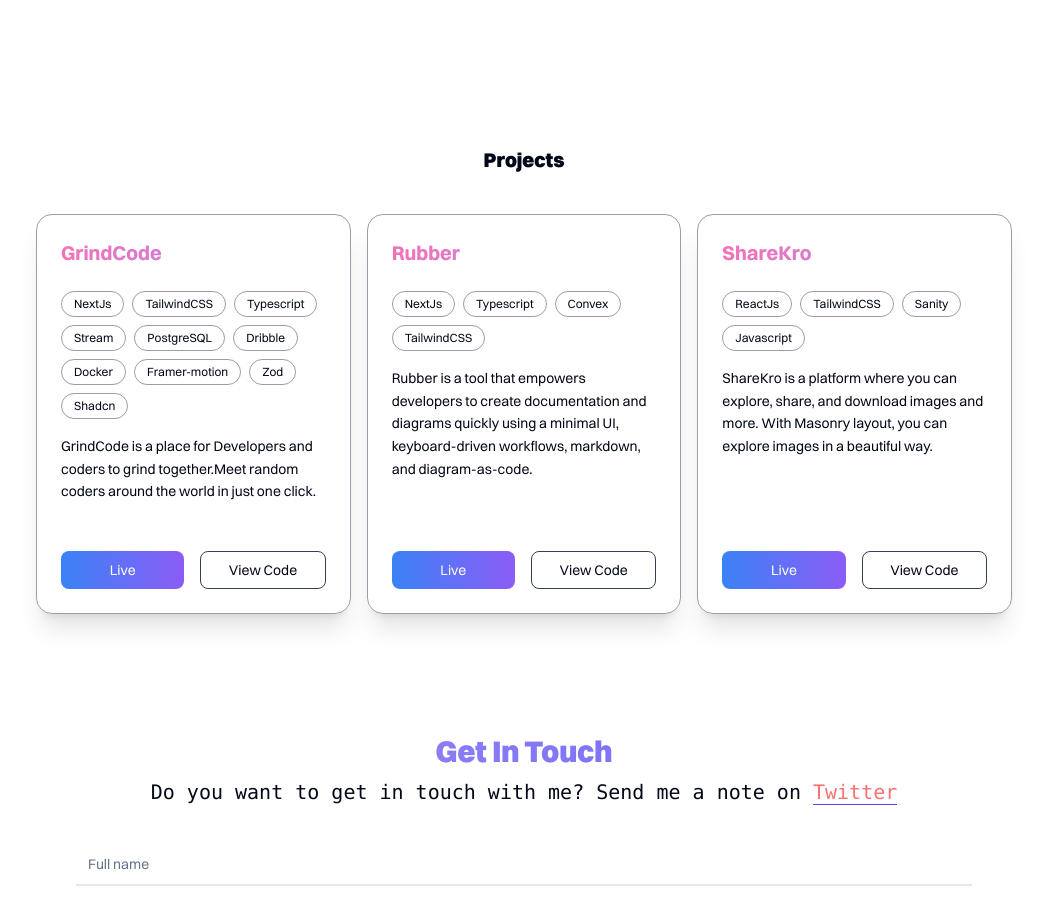
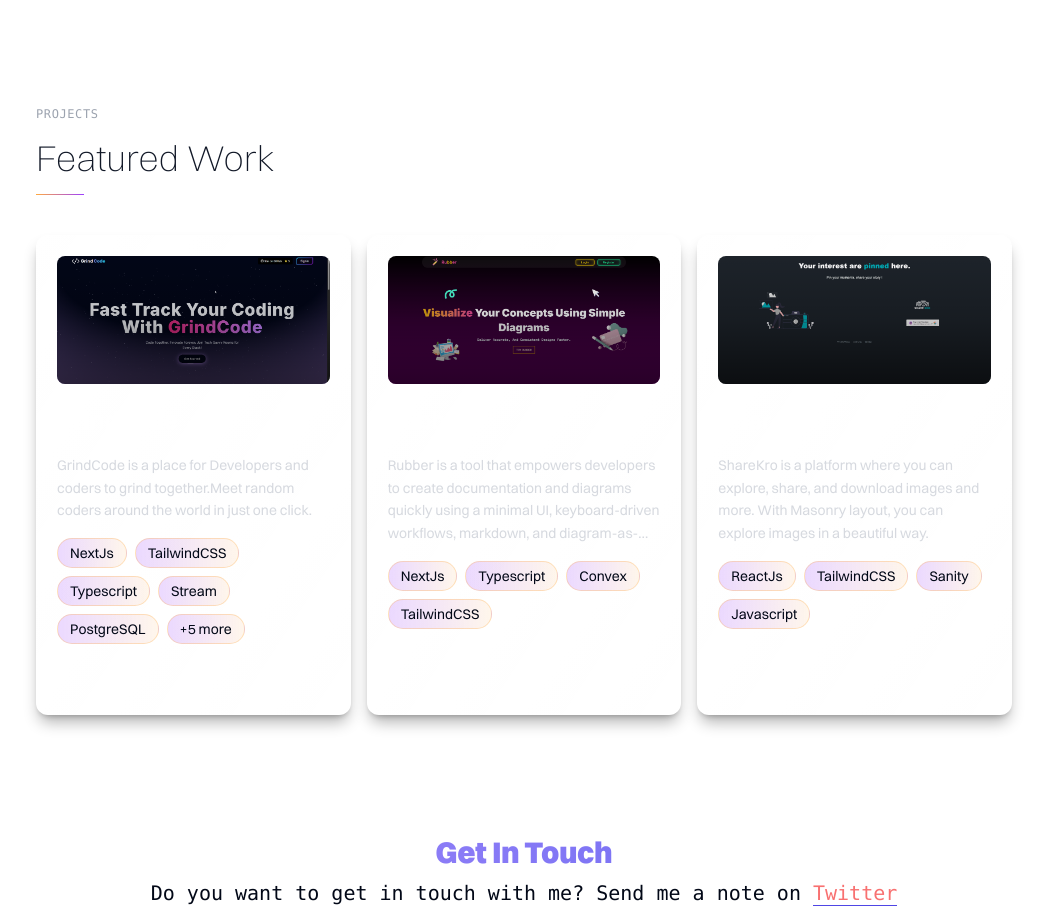
Before and after one commit to CoDesign-Spa27/sandeep, a Next.js app: page / in a window 1280 px wide. Shown: the part 2126-3038 px from the top of the page, without its empty margins (116-1163 px from the left). Built offline with nearby package versions, Linux system fonts and the light colour scheme.

Commit message:
fix: improved project card

```diff
--- a/app/_Section/Projects.tsx
+++ b/app/_Section/Projects.tsx
@@ -1,5 +1,5 @@
 "use client";
-import ProjectCard from "@/components/project-card";
+import {ProjectCard} from "@/components/project-card";
 import React, { useEffect } from "react";
 import { PROJECTS_DATA } from "@/data/index";
 import { useInView } from "react-intersection-observer";
@@ -41,16 +41,41 @@
       },
     },
   };
+  const fadeInUp = {
+    hidden: {
+      opacity: 0,
+      y: 30,
+      filter: "blur(4px)",
+    },
+    visible: (delay = 0) => ({
+      opacity: 1,
+      y: 0,
+      filter: "blur(0px)",
+      transition: {
+        duration: 0.8,
+        delay: delay * 0.2,
+        ease: [0.25, 0.46, 0.45, 0.94],
+      },
+    }),
+  };
+
   return (
     <div className="">
-      <motion.div
-        ref={ref}
-        variants={containerVariants}
+       <motion.div
+        className="mb-10 space-y-4"
         initial="hidden"
-        animate={controls}
-        className="text-xl font-black text-center py-10"
+        whileInView="visible"
+        viewport={{ once: true, margin: "-100px" }}
+        variants={fadeInUp}
+        custom={0}
       >
-        Projects
+        <div className="text-xs font-mono text-gray-400 tracking-wider uppercase">
+          Projects
+        </div>
+        <h2 className="text-3xl md:text-4xl font-light text-gray-900 dark:text-white">
+          Featured Work
+        </h2>
+        <div className="w-12 h-px  bg-gradient-to-r from-color1 to-color2" />
       </motion.div>
       <motion.div className="grid grid-cols-1 md:grid-cols-2 lg:grid-cols-3 gap-4 justify-center "
         variants={containerVariants}
@@ -63,6 +88,7 @@
           technologies={project.technologies}
           liveLink={project.liveLink}
           codeLink={project.codeLink}
+          imageUrl={project.imageUrl}
         />
           </motion.div>
         ))}
--- a/components/project-card.tsx
+++ b/components/project-card.tsx
@@ -1,5 +1,5 @@
-import React from "react";
-import { motion } from "framer-motion";
+import Image from "next/image";
+import React, { useState } from "react";
 
 interface ProjectCardProps {
   name: string;
@@ -7,80 +7,147 @@
   technologies: string[];
   liveLink: string;
   codeLink: string;
+  imageUrl: string;
+  category?: string;
 }
 
-const ProjectCard = ({
+export const ProjectCard = ({
   name,
   description,
   technologies,
   liveLink,
   codeLink,
+  imageUrl,
+  category = "Web Development",
 }: ProjectCardProps) => {
+  const [isHovered, setIsHovered] = useState(false);
+
   return (
-    <motion.div
-      initial={{ opacity: 0, y: 20 }}
-      animate={{ opacity: 1, y: 0 }}
-
-      className="w-full max-w-md mx-auto"
+    <div className="w-full group">
+      <div
+        onMouseEnter={() => setIsHovered(true)}
+        onMouseLeave={() => setIsHovered(false)}
+        className={`
+          relative bg-gradient-to-br from-white/5 to-white/[0.02] backdrop-blur-sm
+          rounded-xl border border-white/10 overflow-hidden cursor-pointer p-5 h-[480px]
+          transition-all duration-500 ease-out hover:border-color1/40
+          shadow-lg shadow-black/30 hover:shadow-color1/10
+        `}
       >
-      <motion.div
-        whileHover={{ y: -2 , scale:1.05 }}
-        transition={{ duration: 0.3 }}
-
-        className="h-[400px] flex flex-col bg-gradient-to-br dark:from-slate-800/50 to-slate-900/50 backdrop-blur-xl rounded-2xl p-6 border border-slate-700/50 shadow-xl hover:border-cyan-400 transition-all duration-300 ease-in-out"
-      >
-        <div className="mb-6">
-          <h2 className="text-xl font-bold bg-gradient-to-r from-pink-400 to-violet-400 bg-clip-text text-transparent">
-            {name}
-          </h2>
+        <div className="relative w-full h-32 mb-5 rounded-lg overflow-hidden">
+          <Image
+            src={imageUrl}
+            alt={name}
+            fill
+            className={`object-cover transition-transform duration-700 ease-out ${
+              isHovered ? "scale-105" : "scale-100"
+            }`}
+            sizes="(max-width: 768px) 100vw, (max-width: 1200px) 50vw, 33vw"
+          />
+          <div className="absolute inset-0 bg-gradient-to-t from-black/60 via-black/20 to-transparent" />
         </div>
 
-        {/* Technologies */}
-        <div className="flex flex-wrap gap-2 mb-4">
-          {technologies.map((tech: string, index: number) => (
-            <motion.span
-              key={tech}
-              initial={{ opacity: 0, scale: 0.8 }}
-              animate={{ opacity: 1, scale: 1 }}
-              transition={{ delay: index * 0.1 }}
-              className="px-3 py-1 text-xs font-medium dark:text-slate-300 dark:bg-slate-800/50 rounded-full border border-slate-700/50"
+        <div className="space-y-2">
+          <h3
+            className={`
+              text-2xl font-bold transition-all duration-300
+              ${isHovered ? "text-color1" : "text-white"}
+            `}
           >
-              {tech}
-            </motion.span>
-          ))}
-        </div>
+            {name}
+            <span className="block w-10 h-0.5 bg-color1 mt-2 transition-all duration-500 origin-left scale-x-0 group-hover:scale-x-100"></span>
+          </h3>
 
-        {/* Description */}
-        <p className="text-sm dark:text-slate-300 mb-6 leading-relaxed flex-grow overflow-y-auto">
+          <p className="text-sm text-gray-300/90 leading-relaxed line-clamp-4">
             {description}
           </p>
 
-        {/* Actions */}
-        <div className="flex gap-4 mt-auto">
-          <motion.a
+          <div className="flex flex-wrap gap-2 pt-2">
+            {technologies.slice(0, 5).map((tech) => (
+              <span
+                key={tech}
+                className={`
+                  text-sm font-medium bg-gradient-to-r from-[#9c40ff]/20 to-[#ffaa40]/10 px-3 py-1 rounded-full border border-[#ffaa40]/30
+                `}
+              >
+                {tech}
+              </span>
+            ))}
+            {technologies.length > 5 && (
+              <span className="text-sm font-medium bg-gradient-to-r from-[#9c40ff]/20 to-[#ffaa40]/10 px-3 py-1 rounded-full border border-[#ffaa40]/30">
+                +{technologies.length - 5} more
+              </span>
+            )}
+          </div>
+        </div>
+
+          <div
+            className={`
+            absolute bottom-5 left-5 right-5 flex gap-3
+            transition-all duration-500 ease-out
+            ${
+              isHovered
+                ? "opacity-100 translate-y-0"
+                : "opacity-0 translate-y-2"
+            }
+          `}
+          >
+            <a
               href={liveLink}
               target="_blank"
               rel="noopener noreferrer"
-            whileHover={{ scale: 1.05 }}
-            whileTap={{ scale: 0.95 }}
-            className="flex-1 flex items-center justify-center px-4 py-2 text-sm font-medium text-white bg-gradient-to-r from-blue-500 to-violet-500 rounded-lg hover:opacity-90 transition-opacity"
+              className={`
+               text-center p-2 text-sm font-semibold rounded-full
+              bg-color1/10 text-color1 border border-color1/30
+              transition-all duration-300 hover:bg-color1/20 hover:border-color1/50
+              flex items-center justify-center gap-2
+              `}
             >
-            Live
-          </motion.a>
-          <motion.a
+              <svg
+                xmlns="http://www.w3.org/2000/svg"
+                width="16"
+                height="16"
+                viewBox="0 0 24 24"
+                fill="none"
+                stroke="currentColor"
+                strokeWidth="2"
+                strokeLinecap="round"
+                strokeLinejoin="round"
+              >
+                <path d="M18 13v6a2 2 0 0 1-2 2H5a2 2 0 0 1-2-2V8a2 2 0 0 1 2-2h6"></path>
+                <polyline points="15 3 21 3 21 9"></polyline>
+                <line x1="10" y1="14" x2="21" y2="3"></line>
+              </svg>
+            </a>
+
+            <a
               href={codeLink}
               target="_blank"
               rel="noopener noreferrer"
-            whileHover={{ scale: 1.05 }}
-            whileTap={{ scale: 0.95 }}
-            className="flex-1 flex items-center justify-center px-4 py-2 text-sm font-medium border border-slate-700 dark:text-slate-300 rounded-lg hover:bg-slate-800/50 transition-colors"
+              className={`
+              text-center p-2 text-sm font-semibold rounded-full
+              bg-color2/10 text-color2 border border-color2/30
+              transition-all duration-300 hover:bg-color2/20 hover:border-color2/50
+              flex items-center justify-center gap-2
+              `}
             >
-            View Code
-          </motion.a>
+              <svg
+                xmlns="http://www.w3.org/2000/svg"
+                width="16"
+                height="16"
+                viewBox="0 0 24 24"
+                fill="none"
+                stroke="currentColor"
+                strokeWidth="2"
+                strokeLinecap="round"
+                strokeLinejoin="round"
+              >
+                <path d="M9 19c-5 1.5-5-2.5-7-3m14 6v-3.87a3.37 3.37 0 0 0-.94-2.61c3.14-.35 6.44-1.54 6.44-7A5.44 5.44 0 0 0 20 4.77 5.07 5.07 0 0 0 19.91 1S18.73.65 16 2.48a13.38 13.38 0 0 0-7 0C6.27.65 5.09 1 5.09 1A5.07 5.07 0 0 0 5 4.77a5.44 5.44 0 0 0-1.5 3.78c0 5.42 3.3 6.61 6.44 7A3.37 3.37 0 0 0 9 18.13V22"></path>
+              </svg>
+            </a>
           </div>
-      </motion.div>
-    </motion.div>
+
+      </div>
+    </div>
   );
 };
-
-export default ProjectCard;
--- a/data/index.ts
+++ b/data/index.ts
@@ -160,8 +160,9 @@
     video: "https://res.cloudinary.com/dvancfols/video/upload/v1727342449/projects/hfbc8dws7eikzfpqum3b.mp4",
     description: "GrindCode is a place for Developers and coders to grind together.Meet random coders around the world in just one click.",
 technologies: ["NextJs", "TailwindCSS", "Typescript", "Stream","PostgreSQL", "Dribble", "Docker","Framer-motion","Zod","Shadcn"],
-    liveLink: "https://grind-code.vercel.app/",
-    codeLink:"https://github.com/CoDesign-Spa27/GrindCode"
+    liveLink: "https://grindcode.live/",
+    codeLink:"https://github.com/CoDesign-Spa27/GrindCode",
+    imageUrl: "/Projects/grindcode.png",
   },
   {
     id:2,
@@ -170,7 +171,8 @@
     description:"Rubber is a tool that empowers developers to create documentation and diagrams quickly using a minimal UI, keyboard-driven workflows, markdown, and diagram-as-code.",
     technologies:["NextJs","Typescript","Convex","TailwindCSS"],
     liveLink:"https://rubber-tau.vercel.app/",
-    codeLink:"https://github.com/CoDesign-Spa27/Rubber"
+    codeLink:"https://github.com/CoDesign-Spa27/Rubber",
+    imageUrl: "/Projects/rubber.png",
   },
   {
     id:3,
@@ -179,7 +181,8 @@
     description:"ShareKro is a platform where you can explore, share, and download images and more. With Masonry layout, you can explore images in a beautiful way.",
     technologies:["ReactJs","TailwindCSS","Sanity","Javascript"],
     liveLink:"https://sharekro.netlify.app/",
-    codeLink:"https://github.com/CoDesign-Spa27/share_kro"
+    codeLink:"https://github.com/CoDesign-Spa27/share_kro",
+    imageUrl: "/Projects/sharekro.svg",
   }
 ]
 
```
Also changed, not shown: public/Projects/grindcode.png (added), public/Projects/rubber.png (added). Lines whose indentation alone changed are shown as unchanged.
